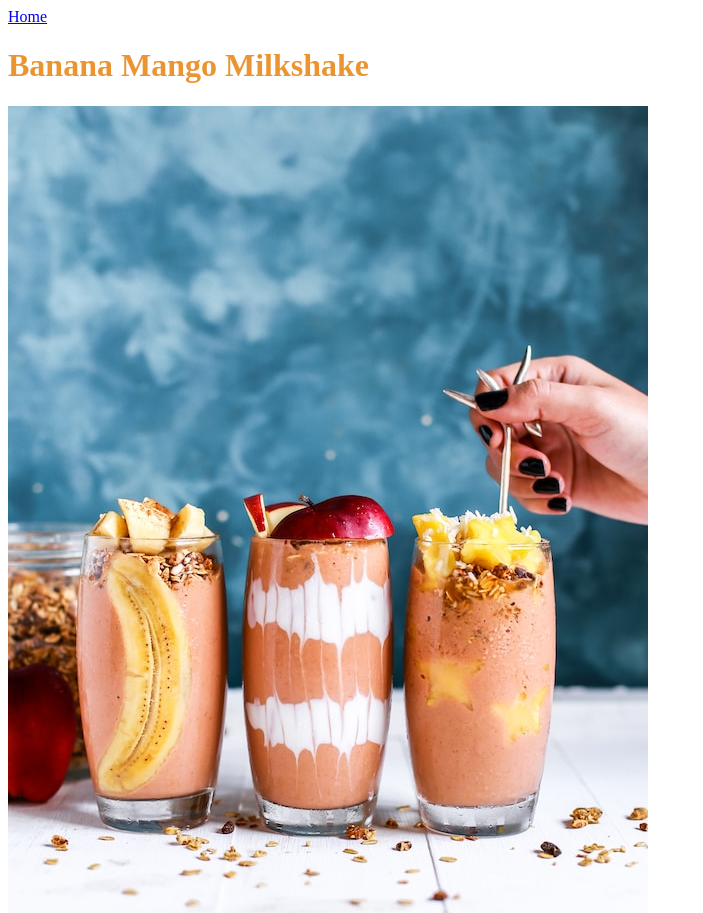
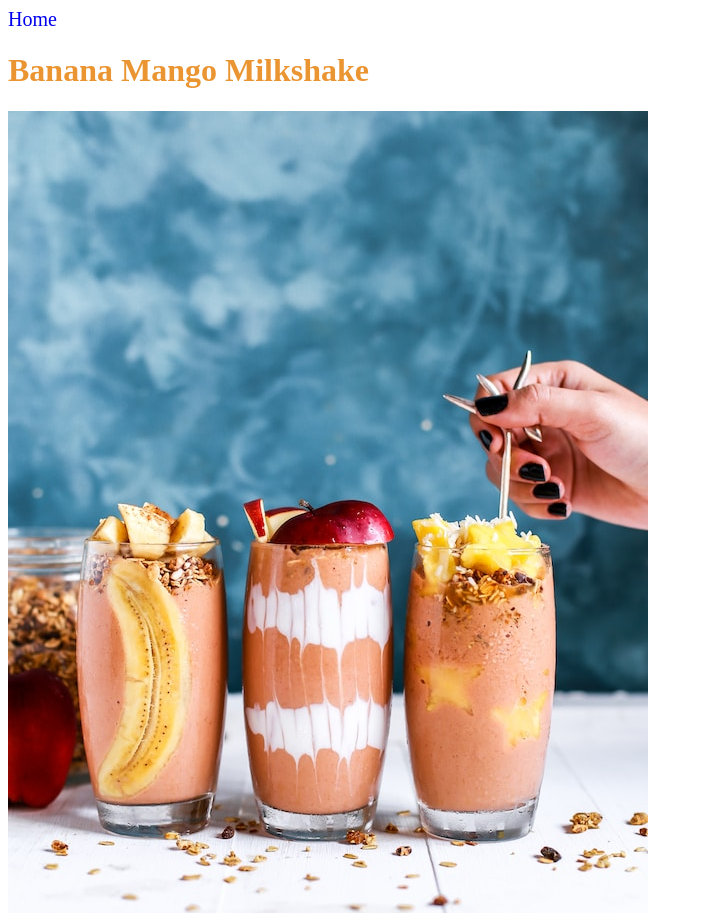
Before and after one commit to AnthonyGitau/odin-recipes, a plain HTML site: page recipes/milkshake.html in a window 1280 px wide. Shown: the top 913 px of the page, without its empty margins (0-703 px from the left). Drawn offline with Linux system fonts and the light colour scheme.

Commit message:
css additions on css file

```diff
--- a/recipes/milkshake.html
+++ b/recipes/milkshake.html
@@ -8,7 +8,7 @@
     <link rel="stylesheet" href="styles.css">
   </head>
   <body>
-    <a href="../index.html" target="_self" rel="noopener noreferrer">Home</a>
+    <a class="Home" href="../index.html" target="_self" rel="noopener noreferrer">Home</a>
 
     <h1>Banana Mango Milkshake</h1>
     <img src="./images/banana.jpg" alt="bananana" />
--- a/recipes/styles.css
+++ b/recipes/styles.css
@@ -11,6 +11,9 @@ h2, h1{
     font-size: 50px;
     color: #666600;
 }
+a:link{
+    text-decoration: none;
+}
 
 a:visited{
 color: black;
@@ -19,5 +22,13 @@ text-decoration: none;
 }
 a:hover{
     color:orange;
-    text-decoration: antiquewhite;
+    text-decoration: none;
 }
+
+a:active{
+    text-decoration: none;
+}
+
+.Home{
+    font-size: 20px;
+}
```
Also changed, not shown: recipes/grilled-chicken.html (+1 -1 lines), recipes/roast_potatoes.html (+1 -1 lines).
